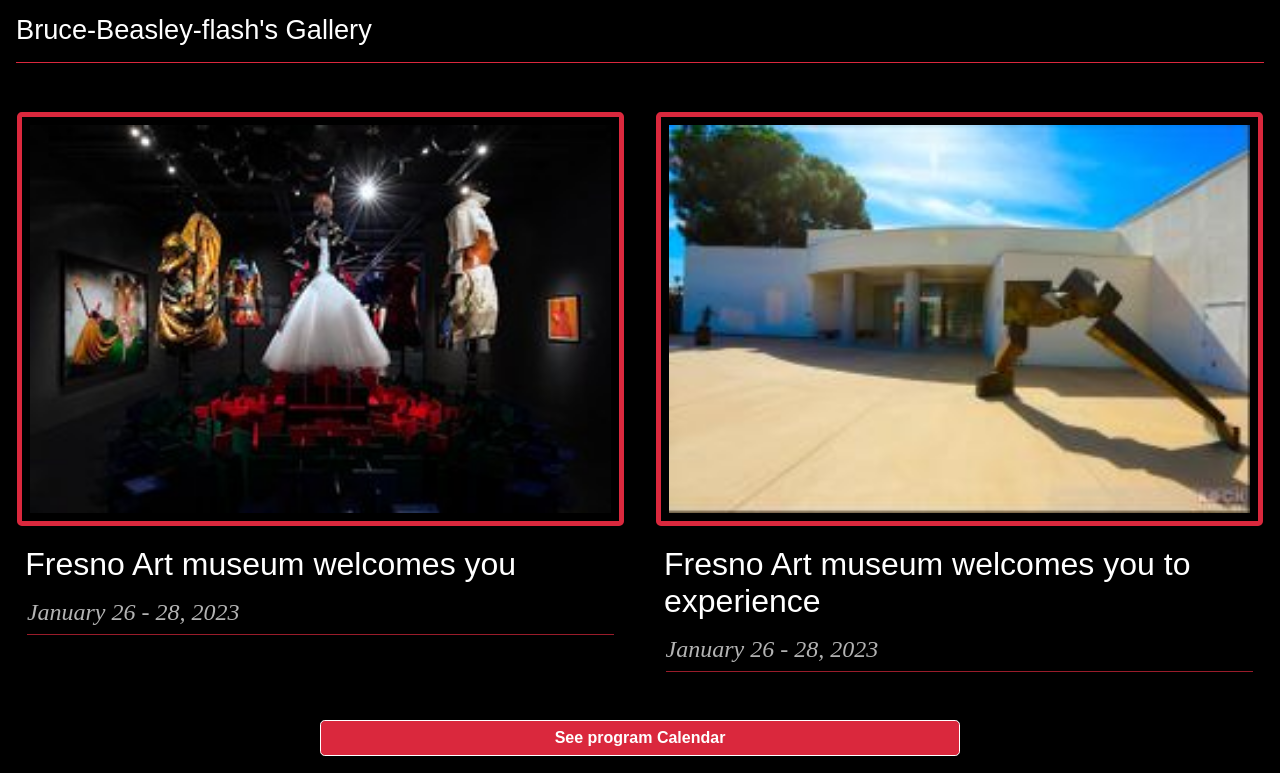
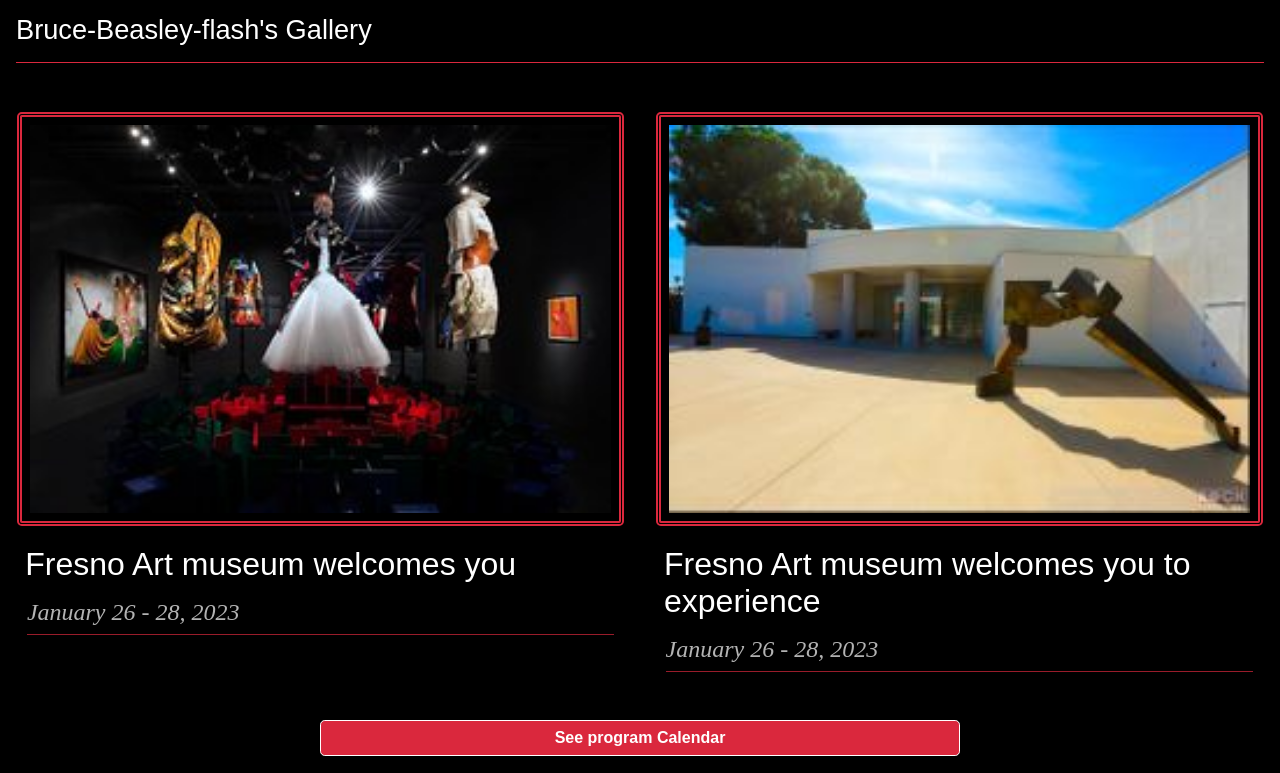
Before and after one commit to FreelancingTwin/fresno-art-museum, a React (Vite) app: page / in a window 1280 px wide. Shown: the part 567-1340 px from the top of the page. Built offline with nearby package versions, Linux system fonts and the light colour scheme.

Commit message:
styled program borders double

```diff
--- a/src/views/styles/programs.css
+++ b/src/views/styles/programs.css
@@ -18,7 +18,7 @@
     /* display: block; */
     margin-top: 1rem;
     border-radius: .3rem;
-    border: 5px solid #da283d;
+    border: 5px double #da283d;
     object-fit: contain;
     padding: .5rem;
 }
```
